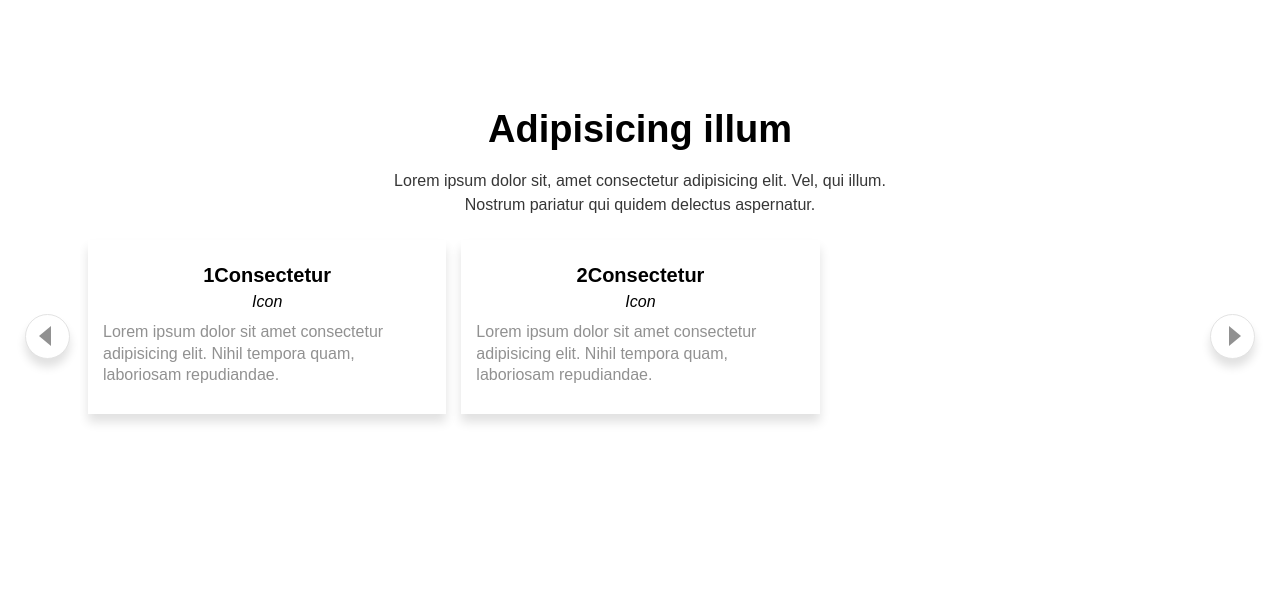
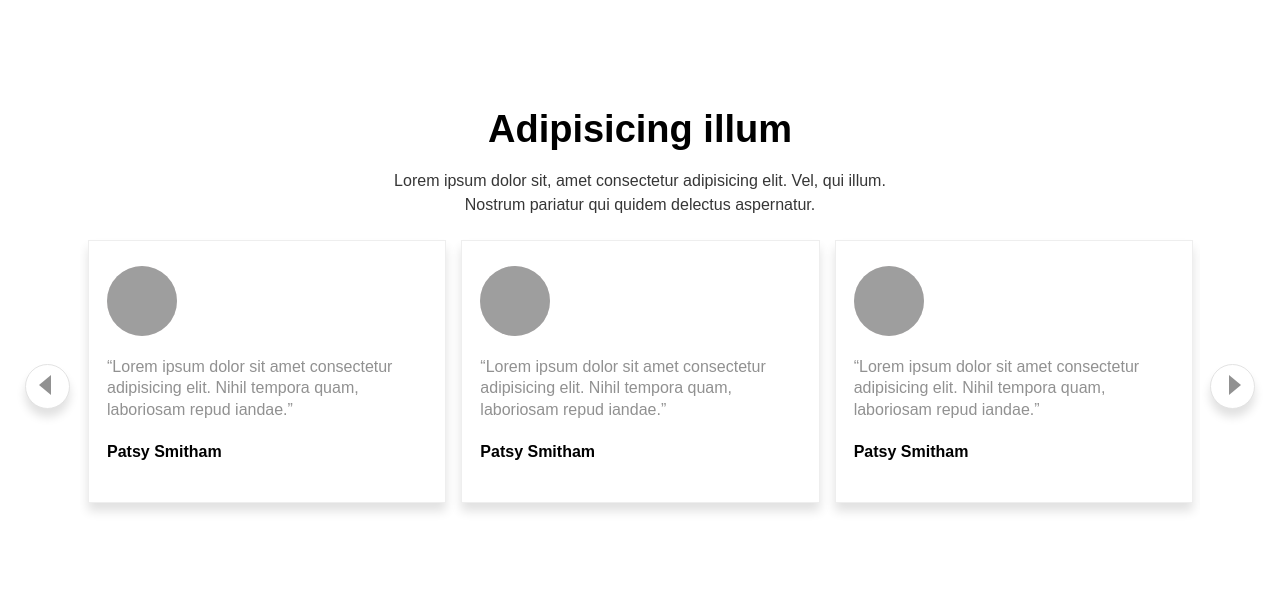
Before and after one commit to gerwld/wordpress-belon, a PHP site: page / in a window 1280 px wide. Shown: the part 2675-3266 px from the top of the page. Before the commit the page ends 3098 px from the top, so only its background shows below. Run offline with PHP 8.4, Linux system fonts and the light colour scheme; grey boxes are pictures that could not be loaded.

Commit message:
Add slider styles

```diff
--- a/index.css
+++ b/index.css
@@ -65,6 +65,10 @@ h4 {
 
 p {
  color: var(--prim-text-color);
+}
+
+img {
+ font-size: 0;
 }
 
 *{
@@ -703,15 +707,47 @@ p {
 
  display: flex;
  flex-direction: column;
- align-items: center;
+ align-items: flex-start;
 
  min-height: 150px;
- padding: 20px 15px;
+ padding: 25px 18px 40px;
  box-shadow: var( --shadow-main_3);
+ border: 1px solid #eee;
 }
 
 .rb_block:not(:last-child) {
  margin-right: 15px;
+}
+
+.rb_block blockquote {
+ font-size: 16px;
+ padding: 0;
+ margin: 0;
+}
+
+.rb_block q {
+ display: block;
+ margin: 20px 0;
+ color: var(--prim-text-color);
+}
+
+.rb_block sources {
+ font-weight: 600;
+}
+
+.rb_block .photo {
+ height: 70px;
+ width: 70px;
+ overflow: hidden;
+ border-radius: var(--max-br-radius);
+ background-color: rgb(236, 230, 230);
+ user-select: none;
+}
+
+.rb_block .photo img {
+ width: 70px;
+ height: 70px;
+ object-fit: cover;
 }
 
 .rb_nv button {
--- a/index.html
+++ b/index.html
@@ -197,16 +197,62 @@
     <div class="rb_slider" id="rb_slider">
      <div class="rb_viewbox">
       <div class="rb_content">
+
        <div class="rb_block">
-        <h4>1Consectetur</h4>
-        <i>Icon</i>
-        <p>Lorem ipsum dolor sit amet consectetur adipisicing elit. Nihil tempora quam, laboriosam repudiandae.</p>
+        <div class="photo">
+         <img src="fdbdb" onerror="this.src='./img/fallback.jpg'; this.style.objectFit='cover'" alt="Customer Photo">
+        </div>
+        <blockquote>
+         <q>Lorem ipsum dolor sit amet consectetur adipisicing elit. Nihil tempora quam, laboriosam repud iandae.</q>
+         <sources src="#">Patsy Smitham</sources>
+        </blockquote>
        </div>
        <div class="rb_block">
-        <h4>2Consectetur</h4>
-        <i>Icon</i>
-        <p>Lorem ipsum dolor sit amet consectetur adipisicing elit. Nihil tempora quam, laboriosam repudiandae.</p>
+        <div class="photo">
+         <img src="fdbdb" onerror="this.src='./img/fallback.jpg'; this.style.objectFit='cover'" alt="Customer Photo">
+        </div>
+        <blockquote>
+         <q>Lorem ipsum dolor sit amet consectetur adipisicing elit. Nihil tempora quam, laboriosam repud iandae.</q>
+         <sources src="#">Patsy Smitham</sources>
+        </blockquote>
        </div>
+       <div class="rb_block">
+        <div class="photo">
+         <img src="fdbdb" onerror="this.src='./img/fallback.jpg'; this.style.objectFit='cover'" alt="Customer Photo">
+        </div>
+        <blockquote>
+         <q>Lorem ipsum dolor sit amet consectetur adipisicing elit. Nihil tempora quam, laboriosam repud iandae.</q>
+         <sources src="#">Patsy Smitham</sources>
+        </blockquote>
+       </div>
+       <div class="rb_block">
+        <div class="photo">
+         <img src="fdbdb" onerror="this.src='./img/fallback.jpg'; this.style.objectFit='cover'" alt="Customer Photo">
+        </div>
+        <blockquote>
+         <q>Lorem ipsum dolor sit amet consectetur adipisicing elit. Nihil tempora quam, laboriosam repud iandae.</q>
+         <sources src="#">Patsy Smitham</sources>
+        </blockquote>
+       </div>
+       <div class="rb_block">
+        <div class="photo">
+         <img src="fdbdb" onerror="this.src='./img/fallback.jpg'; this.style.objectFit='cover'" alt="Customer Photo">
+        </div>
+        <blockquote>
+         <q>Lorem ipsum dolor sit amet consectetur adipisicing elit. Nihil tempora quam, laboriosam repud iandae.</q>
+         <sources src="#">Patsy Smitham</sources>
+        </blockquote>
+       </div>
+       <div class="rb_block">
+        <div class="photo">
+         <img src="fdbdb" onerror="this.src='./img/fallback.jpg'; this.style.objectFit='cover'" alt="Customer Photo">
+        </div>
+        <blockquote>
+         <q>Lorem ipsum dolor sit amet consectetur adipisicing elit. Nihil tempora quam, laboriosam repud iandae.</q>
+         <sources src="#">Patsy Smitham</sources>
+        </blockquote>
+       </div>
+
 
       </div>
      </div>
--- a/index.js
+++ b/index.js
@@ -91,7 +91,7 @@ const resizeRbBlock = () => {
  offsetLeft = 0;
  elemWidth = rb_block ? rb_block.offsetWidth : 360;
  rb_content.style.left = `${offsetLeft}px`;
- rb_viewbox.style.height = `${rb_content.offsetHeight + 20}px`;
+ rb_viewbox.style.height = `${rb_content.offsetHeight + 30}px`;
 }
 
 window.addEventListener("onlaod", resizeRbBlock);
```
